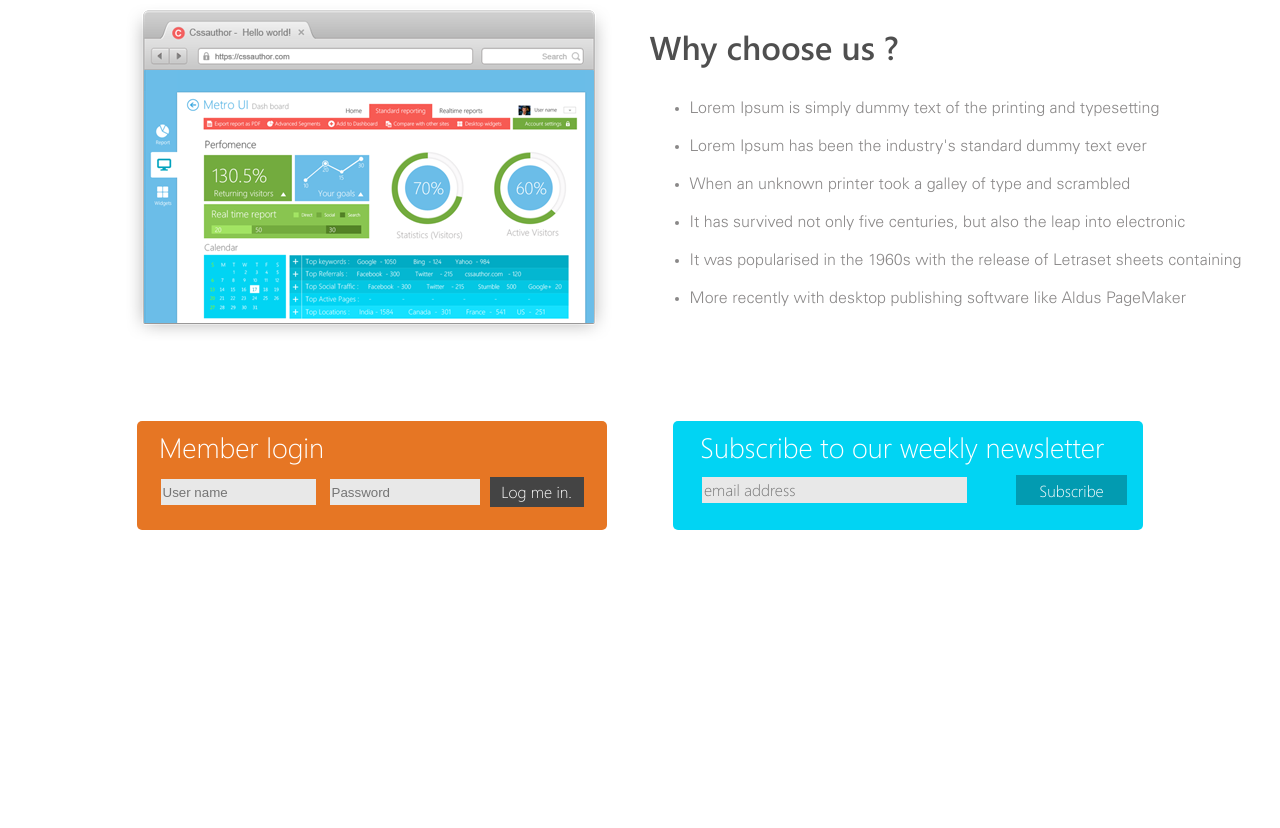
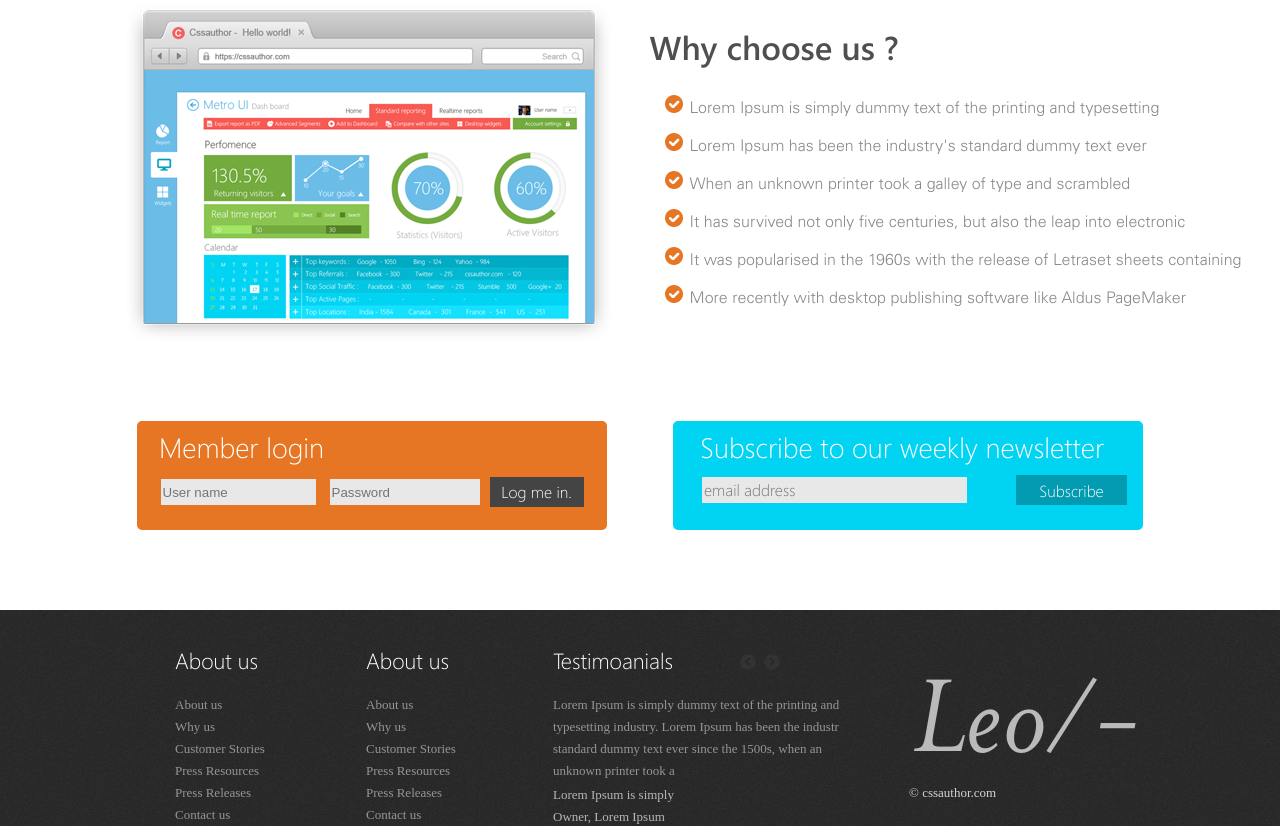
Before and after one commit to ruslan-training/template1, a plain HTML site: page index.html in a window 1280 px wide. Shown: the part 1644-2472 px from the top of the page. Drawn offline with Linux system fonts and the light colour scheme; files whose address does not match are found by name.

Commit message:
final with img

```diff
--- a/main.css
+++ b/main.css
@@ -274,7 +274,7 @@ body {
     display: block;
     width: 733px;
     height: 350px;
-    background: url(../projectone/img/ipad.png) no-repeat;
+    background: url(img/ipad.png) no-repeat;
     margin: 55px auto 0px;
 }
 
@@ -331,7 +331,7 @@ body {
 .list {
     font-size: 16px;
     line-height: 38px;
-    list-style-image: url(../projectone/img/listdecor.png);
+    list-style-image: url(img/listdecor.png);
     color: #8a8888;
     font-family: "Universe";
 }
@@ -453,7 +453,7 @@ input[type="textsubs"] {
 
 .footer {
 
-    background: url(../projectone/img/footerbg.png) no-repeat center top / 100% 243px;
+    background: url(img/footerbg.png) no-repeat center top / 100% 243px;
 
 }
 
@@ -501,7 +501,7 @@ input[type="textsubs"] {
 }
 
 .footer__button._arrl {
-    background: url(../projectone/img/footer_leftimg.png);
+    background: url(img/footer_leftimg.png);
     opacity: 0.22;
     height: 16px;
     width: 16px;
@@ -512,7 +512,7 @@ input[type="textsubs"] {
 }
 
 .footer__button._arrr {
-    background: url(../projectone/img/footer__rightimg.png);
+    background: url(img/footer__rightimg.png);
     opacity: 0.22;
     height: 16px;
     width: 16px;
```
